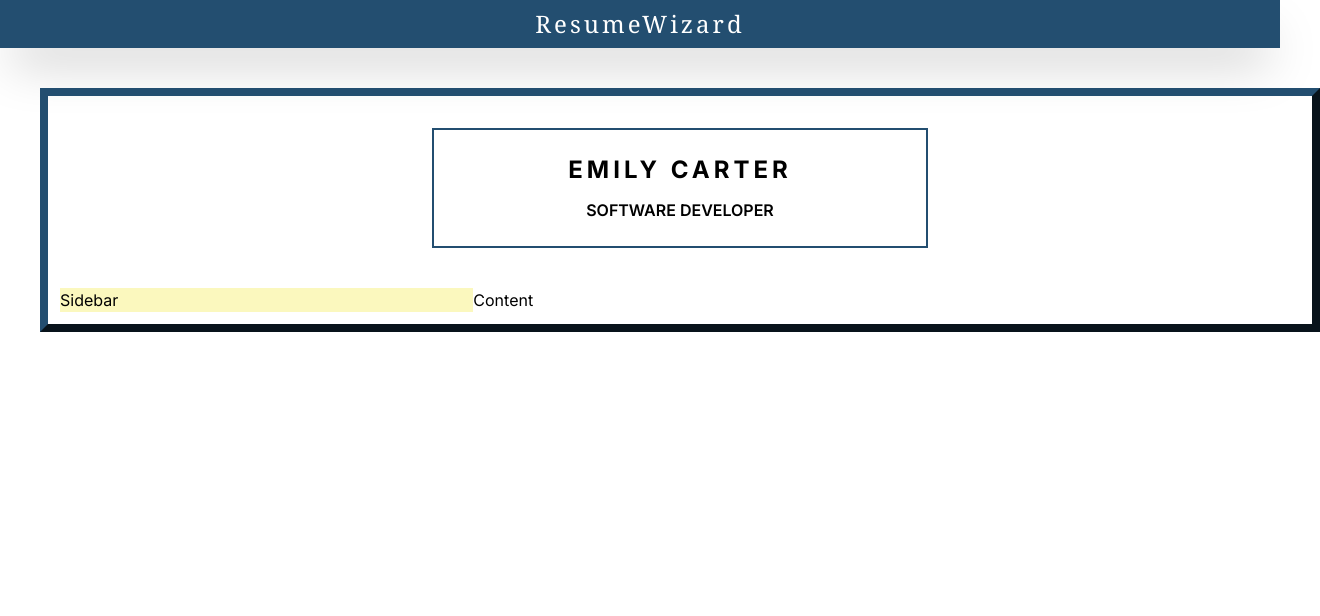
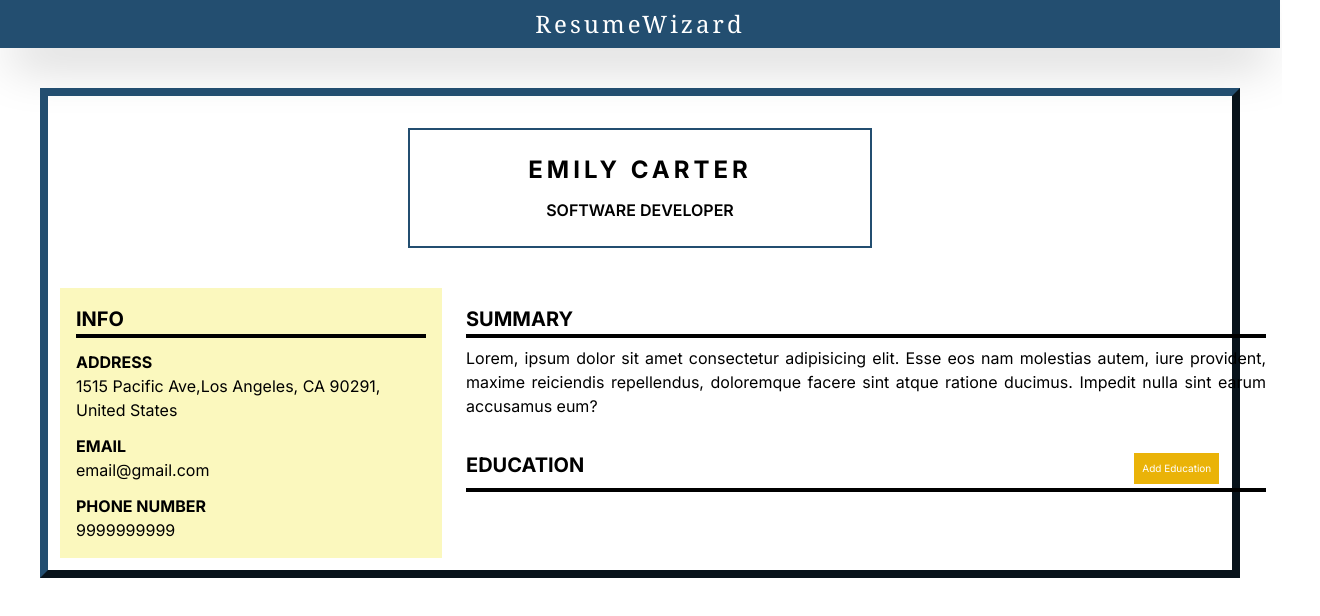
Before and after one commit to subhasree2/Resume-Wizard, a Next.js app: page / in a window 1280 px wide. Shown: the top 616 px of the page, 1320 px wide, since content can reach past the window. Built offline with nearby package versions, Linux system fonts and the light colour scheme.

Commit message:
Added Summary and Info

```diff
--- /dev/null
+++ b/app/Modals/InfoModal.js
@@ -0,0 +1,30 @@
+const InfoModal = ({ Addr, setAddr, Email, setEmail, phNo, setphNo, onClose, isVisible }) => {
+    if (!isVisible) return null;
+
+    return (
+      <div className="Titlemodal fixed inset-0 bg-black backdrop-blur-sm flex justify-center items-center bg-opacity-60">
+        <div className="w-[700px]">
+          <div className="bg-white p-10 rounded-lg flex flex-col align-middle items-start innermodal">
+            <div className="Address">
+              <div className="m-0 text-left">Address : </div>
+              <input className="p-1 m-2" type="text" name="address" value={Addr} onChange={(e) => setAddr(e.target.value)}/>
+            </div>
+
+            <div className="Email mt-3">
+              <div className="m-0 text-left">Email : </div>
+              <input className="p-1 m-2" name="email" value={Email} onChange={(e) => setEmail(e.target.value)}/>
+            </div>
+
+            <div className="Number mt-3">
+              <div className="m-0 text-left">Phone number : </div>
+              <input className="p-1 m-2" name="number" value={phNo} onChange={(e) => setphNo(e.target.value)}/>
+            </div>
+
+            <button className="rounded-md mt-2 p-2 pl-4 pr-4 bg-green-700 text-white" onClick={(e) => {onClose(e);e.stopPropagation();}}>Save & Close</button>
+          </div>
+        </div>
+      </div>
+    );
+  };
+
+  export default InfoModal;
--- /dev/null
+++ b/app/Modals/SummaryModal.js
@@ -0,0 +1,20 @@
+const SummaryModal = ({ summary,setSummary, onClose, isVisible }) => {
+    if (!isVisible) return null;
+
+    return (
+      <div className="Titlemodal fixed inset-0 bg-black backdrop-blur-sm flex justify-center items-center bg-opacity-60">
+        <div className="w-[700px]">
+          <div className="bg-white p-10 rounded-lg flex flex-col align-middle items-start innermodal">
+            <div className="Address">
+              <div className="m-0 text-left">Summary : </div>
+              <textarea className="p-1 m-2 h-20" type="text" name="summary" value={summary} onChange={(e) => setSummary(e.target.value)}/>
+            </div>
+
+            <button className="rounded-md mt-2 p-2 pl-4 pr-4 bg-green-700 text-white" onClick={(e) => {onClose(e);e.stopPropagation();}}>Save & Close</button>
+          </div>
+        </div>
+      </div>
+    );
+  };
+
+  export default SummaryModal;
--- /dev/null
+++ b/app/Modals/TitleModal.js
@@ -0,0 +1,25 @@
+const TitleModal = ({ name, setName, desc, setDesc, onClose, isVisible }) => {
+  if (!isVisible) return null;
+
+  return (
+    <div className="Titlemodal fixed inset-0 bg-black backdrop-blur-sm flex justify-center items-center bg-opacity-60">
+      <div className="w-[700px]">
+        <div className="bg-white p-10 rounded-lg flex flex-col align-middle items-start innermodal">
+          <div className="NameChange">
+            <div className="m-0 text-left">Name : </div>
+            <input className="p-1 m-2" type="text" name="name" value={name} onChange={(e) => setName(e.target.value)}/>
+          </div>
+
+          <div className="Desc mt-3">
+            <div className="m-0 text-left">Description : </div>
+            <input className="p-1 m-2" name="description" value={desc} onChange={(e) => setDesc(e.target.value)}/>
+          </div>
+
+          <button className="rounded-md mt-2 p-2 pl-4 pr-4 bg-green-700 text-white" onClick={(e) => {onClose(e);e.stopPropagation();}}>Save & Close</button>
+        </div>
+      </div>
+    </div>
+  );
+};
+
+export default TitleModal;
--- a/app/components/Content.js
+++ b/app/components/Content.js
@@ -1,6 +1,25 @@
+import { useState } from "react";
+import SummaryModal from "../Modals/SummaryModal";
+
 function Content() {
+    const [summary,setSummary] = useState("Lorem, ipsum dolor sit amet consectetur adipisicing elit. Esse eos nam molestias autem, iure provident, maxime reiciendis repellendus, doloremque facere sint atque ratione ducimus. Impedit nulla sint earum accusamus eum?")
+    const [modal,showModal] = useState(false);
     return (
-        <div className="Content">Content</div>
+        <div className="Content">
+            <div className="Summary flex p-4 cursor-pointer" onClick={() => showModal(true)}>
+                <SummaryModal summary={summary} setSummary={setSummary} onClose={() => showModal(false)} isVisible={modal} />
+                <div className="pl-2">
+                    <h2 className="font-bold">Summary</h2> <hr className="contenthr"/>
+                    <p className="mt-2 text-justify">{summary}</p>
+                </div>
+            </div>
+            <div className="Education p-4">
+                <div className="pl-2">
+                    <h2 className="font-bold">Education<button className="bg-yellow-500 text-white font-normal p-2 text-[10px] ml-[550px] mb-1">Add Education</button></h2>
+                    <hr className="contenthr" />
+                </div>
+            </div>
+        </div>
     )
 }
 
--- a/app/components/Sidebar.js
+++ b/app/components/Sidebar.js
@@ -1,7 +1,27 @@
+import { useState } from "react";
+import InfoModal from "../Modals/InfoModal";
 function Sidebar() {
-    return (
-        <div className="w-1/3 Sidebar">Sidebar</div>
-    )
+  const [Addr, setAddr] = useState(
+    "1515 Pacific Ave,Los Angeles, CA 90291, United States"
+  );
+  const [Email, setEmail] = useState("email@gmail.com");
+  const [phNo, setphNo] = useState("9999999999");
+  const [modal, showModal] = useState(false);
+
+  return (
+    <div className="w-1/3 Sidebar">
+      <div className="info flex p-4">
+        <InfoModal Addr={Addr} setAddr={setAddr} Email={Email} setEmail={setEmail} phNo={phNo} setphNo={setphNo} onClose={() => showModal(false)} isVisible={modal} />
+        <div className="cursor-pointer" onClick={() => showModal(true)}>
+          <h2 className="font-bold">INFO</h2>
+          <hr />
+          <h3 className="mt-3">Address</h3> <p>{Addr}</p>
+          <h3 className="mt-3">Email</h3> <p>{Email}</p>
+          <h3 className="mt-3">Phone number</h3> <p>{phNo}</p>
+        </div>
+      </div>
+    </div>
+  );
 }
 
 export default Sidebar;
--- a/app/components/Title.js
+++ b/app/components/Title.js
@@ -1,47 +1,14 @@
-import { useEffect, useState } from "react";
+import { useState } from "react";
+import TitleModal from "../Modals/TitleModal";
 
 function Title() {
   const [name, setName] = useState("Emily Carter");
   const [desc, setDesc] = useState("Software Developer");
   const [modal, showModal] = useState(false);
 
-  useEffect(() => {
-
-  },[modal]);
-
   return (
-    <div
-      className="Title text-center p-6 mb-10 mt-5 cursor-pointer"
-      onClick={() => showModal(true)}
-    >
-      {modal && (
-        <div className="Titlemodal fixed inset-0 bg-black backdrop-blur-sm flex justify-center items-center bg-opacity-60">
-          <div className="w-[700px]">
-            <div className="bg-white p-10 rounded-lg flex flex-col align-middle items-start innermodal">
-              <div className="NameChange">
-                <div className="m-0 text-left">Name : </div>
-                <input
-                  className="p-1 m-2"
-                  type="text"
-                  name="name"
-                  value={name}
-                  onChange={(e) => setName(e.target.value)}
-                />
-              </div>
-              <div className="Desc mt-3">
-                <div className="m-0 text-left">Description : </div>
-                <textarea
-                  className="p-1 m-2 h-20"
-                  name="description"
-                  value={desc}
-                  onChange={(e) => setDesc(e.target.value)}
-                />
-              </div>
-              <button className="rounded-md mt-2 p-2 pl-4 pr-4 bg-green-700 text-white" onClick={(e) => {showModal(false); e.stopPropagation()}}>Save & Close</button>
-            </div>
-          </div>
-        </div>
-      )}
+    <div className="Title text-center p-6 mb-10 mt-5 cursor-pointer" onClick={() => showModal(true)}>
+      <TitleModal name={name} setName={setName} desc={desc} setDesc={setDesc} onClose={() => showModal(false)} isVisible={modal}/>
       <div className="Name uppercase mb-3 text-2xl font-bold">{name}</div>
       <div className="Description uppercase font-semibold">{desc}</div>
     </div>
--- a/app/globals.css
+++ b/app/globals.css
@@ -12,7 +12,7 @@
   background-color: #FBF8BE;
 }
 
-.container {
+.mainpage {
   border: 8px outset #234E70;
 }
 
@@ -27,12 +27,7 @@
   letter-spacing: 4px;
 }
 
-.NameChange input {
-  border: 2px solid grey;
-  width: 600px;
-}
-
-.Desc textarea {
+input,textarea {
   border: 2px solid grey;
   width: 600px;
 }
@@ -41,3 +36,22 @@
   margin-left: auto;
   margin-right: auto;
 }
+
+h2 {
+  font-size: 20px;
+  text-transform: uppercase;
+}
+
+hr {
+  border : 2px solid black;
+  width: 350px;
+}
+
+h3 {
+  font-weight: bold;
+  text-transform: uppercase;
+}
+
+.contenthr {
+  width: 800px;
+}
--- a/app/page.js
+++ b/app/page.js
@@ -8,7 +8,7 @@ export default function Home() {
   return (
     <main className="flex min-h-screen flex-col">
       <Navbar />
-      <div className="container min-h-max m-10 p-3">
+      <div className="mainpage min-h-max m-10 p-3">
         <Title />
         <div className="main flex">
           <Sidebar />
```
